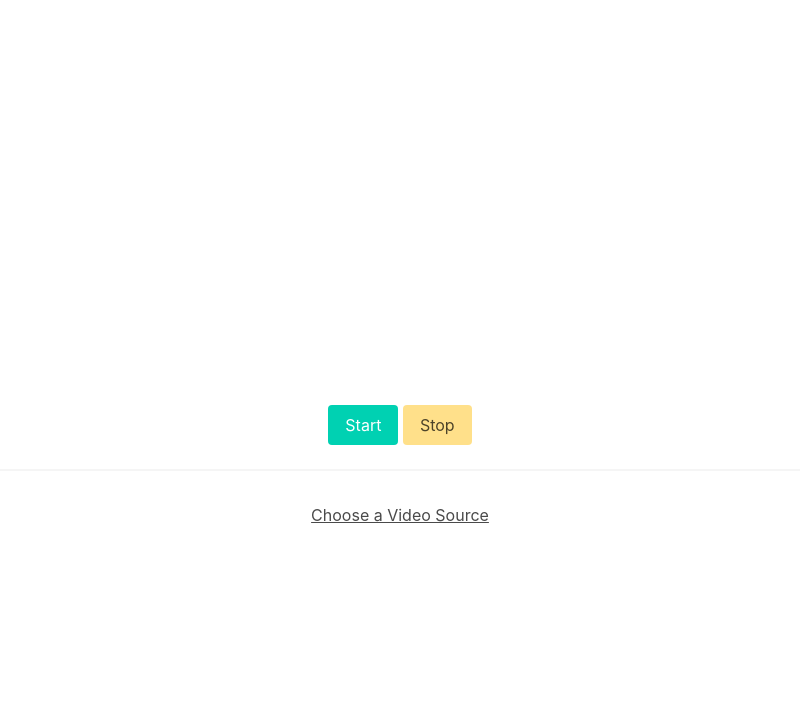
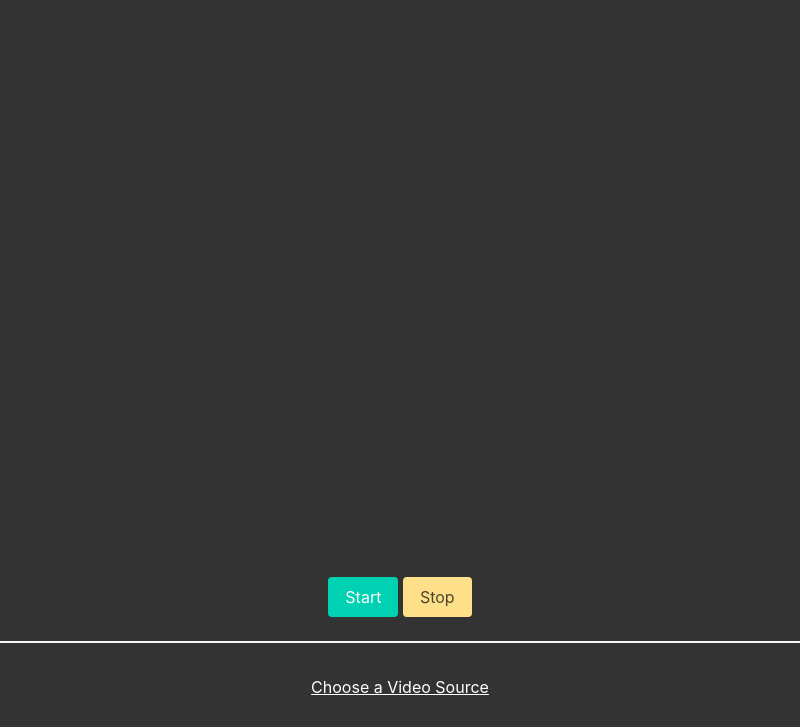
Before and after one commit to thiago-porto25/screen-recorder-electron, an Electron app: page src/index.html in a window 800 px wide. Shown: the part 73-800 px from the top of the page. Drawn offline with nearby package versions, Linux system fonts and the light colour scheme.

Commit message:
feat: style app

```diff
--- a/src/index.css
+++ b/src/index.css
@@ -1,14 +1,39 @@
-body {
+body,
+html {
   font-family: -apple-system, BlinkMacSystemFont, 'Segoe UI', Roboto, Helvetica,
     Arial, sans-serif;
   margin: 0;
-  padding: 0;
+  background-color: #333;
+  color: white;
+  height: 100vh;
+}
+
+body {
+  padding: 20px 0;
+  display: flex;
+  flex-direction: column;
+  align-items: center;
   text-align: center;
-  padding-top: 20px;
 }
 
 video {
+  width: 70%;
+  height: auto;
+  padding-bottom: 100px;
+  max-width: 1000px;
+}
+
+hr {
   width: 100%;
-  height: auto;
-  max-width: 900px;
+  flex-shrink: 0;
 }
+
+#videoSelectBtn {
+  color: white;
+}
+
+#videoSelectBtn:hover,
+#videoSelectBtn:active,
+#videoSelectBtn:focus {
+  background-color: #444;
+}
--- a/src/index.html
+++ b/src/index.html
@@ -11,14 +11,16 @@
     <script defer src="render.js"></script>
   </head>
   <body class="content">
-    <h1>Electron Screen Recorder!</h1>
+    <h1 style="color: white">Electron Screen Recorder!</h1>
 
     <video></video>
-
+    <div style="flex: 1"></div>
     <br />
 
-    <button id="startBtn" class="button is-primary">Start</button>
-    <button id="stopBtn" class="button is-warning">Stop</button>
+    <div>
+      <button id="startBtn" class="button is-primary">Start</button>
+      <button id="stopBtn" class="button is-warning">Stop</button>
+    </div>
 
     <hr />
 
```
